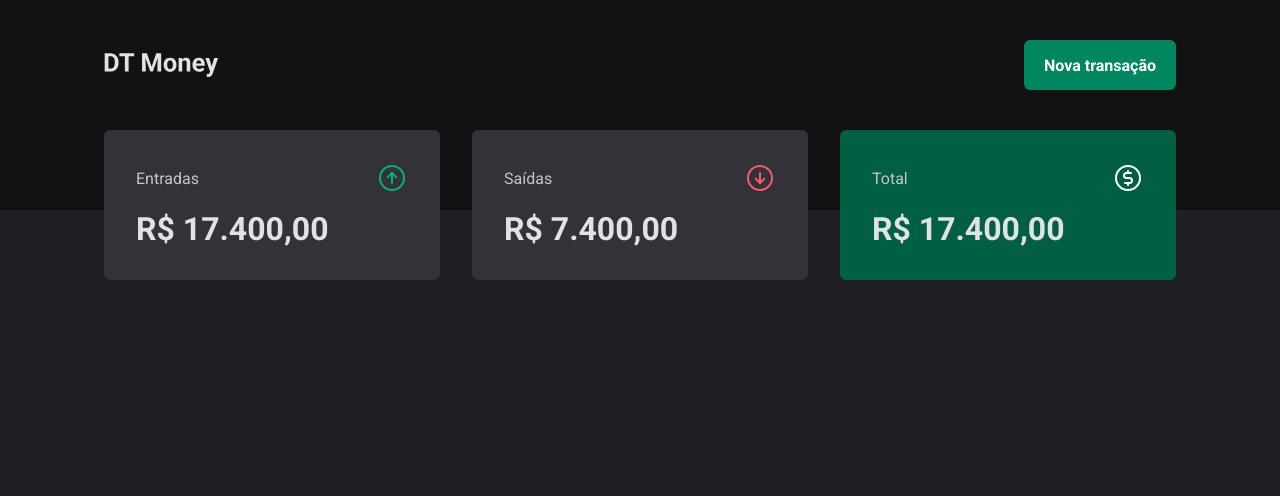
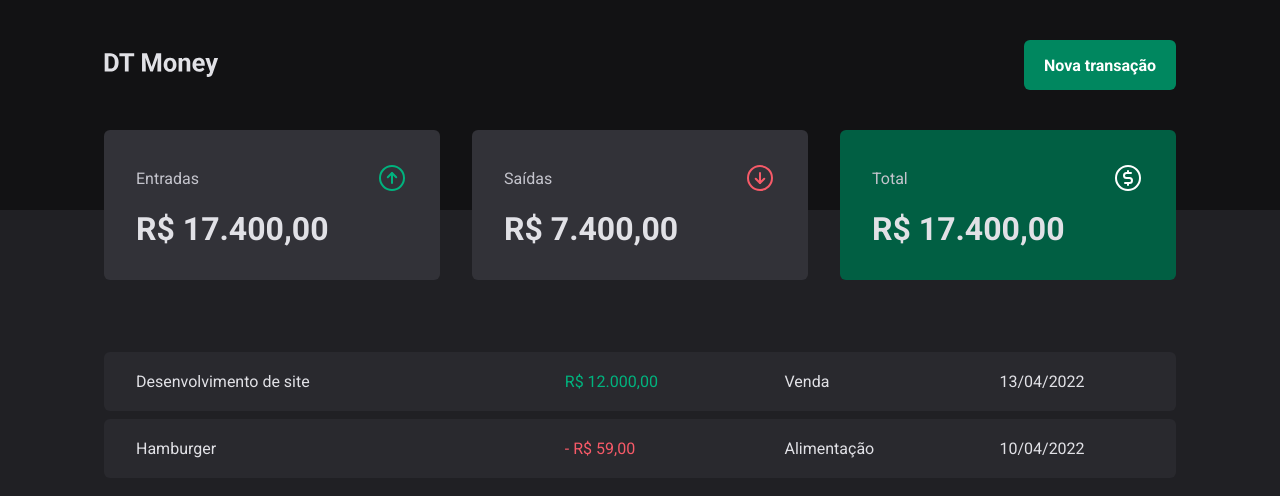
Before and after one commit to LuisRuediger/Modulo-03-DT-Money, a React (Vite) app: page / in a window 1280 px wide. Shown: the top 496 px of the page. Built offline with nearby package versions, Linux system fonts and the light colour scheme.

Commit message:
tabela de transacao

```diff
--- a/src/pages/transactions/index.tsx
+++ b/src/pages/transactions/index.tsx
@@ -1,11 +1,41 @@
 import { Header } from "../../components/Header";
 import { Summary } from "../../components/Summary";
+import { PriceHighlight, TransactionContainer, TransactionsTable } from "./styles";
 
 export function Transactions() {
   return (
     <div>
       <Header />
       <Summary />
+
+      <TransactionContainer>
+        <TransactionsTable>
+          <tbody>
+            <tr>
+              <td width="40%">Desenvolvimento de site</td>
+                <td>
+                  <PriceHighlight variant="income">
+                    R$ 12.000,00
+                  </PriceHighlight>
+                  </td>
+              <td>Venda</td>
+              <td>13/04/2022</td>
+            </tr>
+
+            <tr>
+              <td width="40%">Hamburger</td>
+                <td>
+                  <PriceHighlight variant="outcome">
+                    - R$ 59,00
+
+                  </PriceHighlight>
+                  </td>
+              <td>Alimentação</td>
+              <td>10/04/2022</td>
+            </tr>
+          </tbody>
+        </TransactionsTable>
+      </TransactionContainer>
     </div>
   )
 }
--- a/src/pages/transactions/styles.ts
+++ b/src/pages/transactions/styles.ts
@@ -0,0 +1,38 @@
+import styled from "styled-components";
+
+export const TransactionContainer = styled.main`
+  width: 100%;
+  max-width: 1120px;
+  margin: 4rem auto 0;
+  padding: 0 1.5rem;
+`
+
+export const TransactionsTable = styled.table`
+  width: 100%;
+  border-collapse: separate;
+  border-spacing: 0 0.5rem;
+  margin-top: 1.5rem;
+
+  td {
+    padding: 1.25rem 2rem;
+    background-color: ${props => props.theme["gray-700"]};
+
+    &:first-child {
+      border-top-left-radius: 6px;
+      border-bottom-left-radius: 6px;
+    }
+
+    &:last-child {
+      border-top-right-radius: 6px;
+      border-bottom-right-radius: 6px;
+    }
+  }
+`
+
+interface PriceHighlightProps {
+  variant: 'income' | 'outcome'
+}
+
+export const PriceHighlight = styled.span<PriceHighlightProps>`
+  color: ${props => props.variant === 'income' ? props.theme["green-300"] : props.theme["red-300"]};
+`
```
